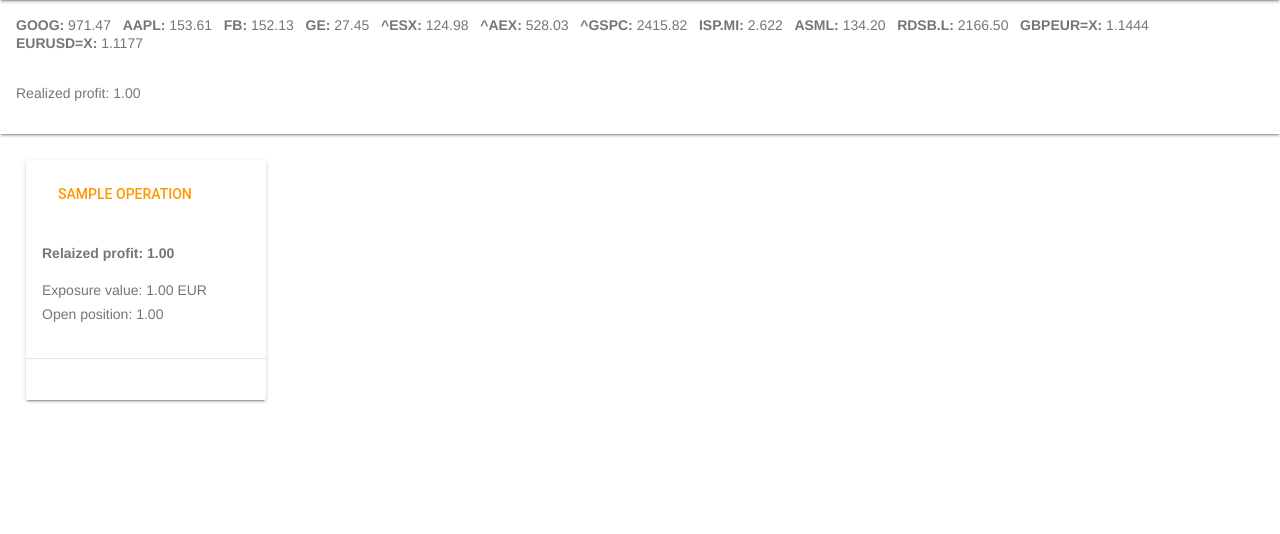
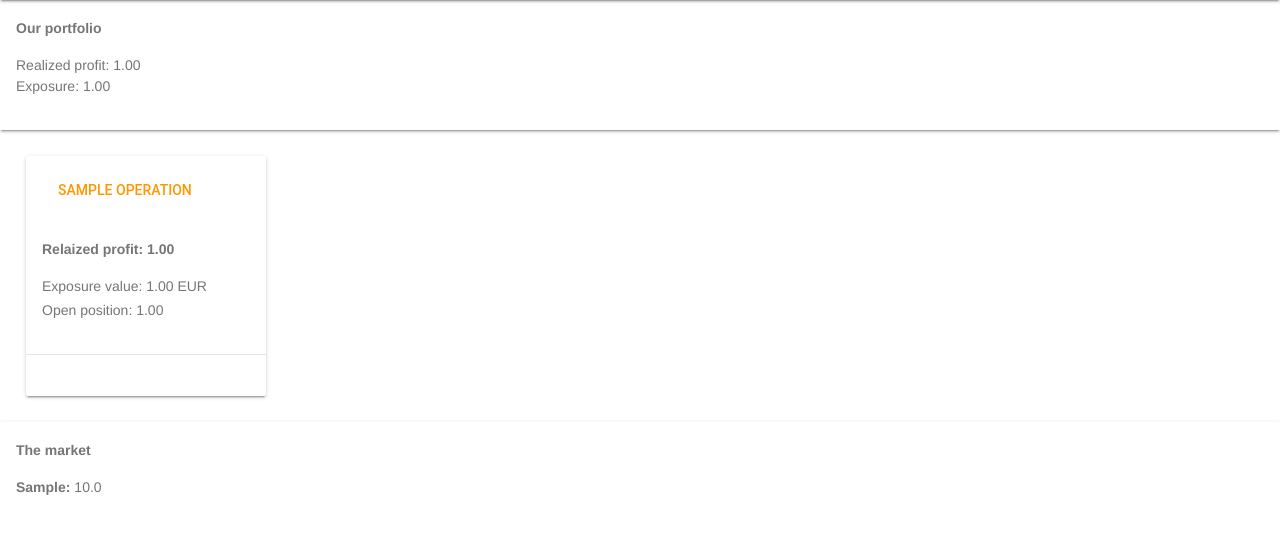
Before and after one commit to totobgycs/tinta, a Django app: page / in a window 1280 px wide. Shown: the part 64-598 px from the top of the page. Run offline with Django 3.2, Linux system fonts and the light colour scheme; tables that the repository leaves empty hold one stand-in row (values such as "Sample post"); parts of the project's set-up code (start-up, migrations or seed data) failed here and were passed over; some libraries are stand-ins or nearby versions.

Commit message:
dashnpard

```diff
--- a/core/templates/core/dashboard.html
+++ b/core/templates/core/dashboard.html
@@ -3,26 +3,12 @@
 <section class="section--center mdl-grid mdl-grid--no-spacing mdl-shadow--2dp">
   <div class="mdl-cell mdl-cell--12-col">
     <div class="mdl-card__supporting-text">
-      {% for share in shares %}
-      <b>{{ share.symbol }}:</b> {{ share.current_value }} &nbsp;
-      {% endfor %}
-      <b>GOOG:</b> 971.47 &nbsp;
-      <b>AAPL:</b> 153.61 &nbsp;
-      <b>FB:</b> 152.13 &nbsp;
-      <b>GE:</b> 27.45 &nbsp;
-      <b>^ESX:</b> 124.98 &nbsp;
-      <b>^AEX:</b> 528.03 &nbsp;
-      <b>^GSPC:</b> 2415.82 &nbsp;
-      <b>ISP.MI:</b> 2.622 &nbsp;
-      <b>ASML:</b> 134.20 &nbsp;
-      <b>RDSB.L:</b> 2166.50 &nbsp;
-      <b>GBPEUR=X:</b> 1.1444 &nbsp;
-      <b>EURUSD=X:</b> 1.1177 &nbsp;
-    </div>
-  </div>
-  <div class="mdl-cell mdl-cell--12-col">
-    <div class="mdl-card__supporting-text">
+      <p>
+      <b>Our portfolio</b>
+      </p>
       Realized profit: {{ profit|floatformat:2 }}
+      <p>
+      Exposure: {{ exposure|floatformat:2 }}
       <p>
     </div>
   </div>
@@ -52,4 +38,17 @@
   </div>
 </div>
 
+<section class="section--center mdl-grid mdl-grid--no-spacing mdl-shadow--2dp">
+  <div class="mdl-cell mdl-cell--12-col">
+    <div class="mdl-card__supporting-text">
+      <p>
+      <b>The market</b>
+      </p>
+      {% for share in shares %}
+      <b>{{ share.symbol }}:</b> {{ share.current_value }} &nbsp;
+      {% endfor %}
+    </div>
+  </div>
+</section>
+
 {% endblock %}
--- a/core/views.py
+++ b/core/views.py
@@ -12,31 +12,21 @@ from .services import *
 
 def index(request):
     # the market
-    symbols = [
-      'GOOG',
-      'AAPL',
-      'FB',
-      'GE',
-      '^ESX',
-      '^AEX',
-      '^GSPC',
-      'ISP.MI',
-      'ASML',
-      'RDSB.L',
-      'GBPEUR=X',
-      'EURUSD=X',
-    ]
-    # TODO: this is temporary
-    symbols = []
-    shares = [Share(sb) for sb in symbols]
-    prices = [{'symbol': s.symbol, 'current_value': s.get_price()} for s in shares]
+    mds = MarketData.objects.all()
+    prices = [{'symbol': md.symbol, 'current_value': md.price} for md in mds]
 
     # our portfolio
-    operations = Operation.objects.order_by('-position')
+    operations = Operation.objects.order_by('-exposure_value')
 
     profit = sum([op.realized_profit for op in operations])
+    exposure = sum([op.exposure_value for op in operations])
 
-    context = {'operations': operations, 'shares': prices, 'profit': profit}
+    context = {
+        'operations': operations,
+        'shares': prices,
+        'profit': profit,
+        'exposure': exposure,
+    }
     template = loader.get_template('core/dashboard.html')
     return HttpResponse(template.render(context, request))
 
```
